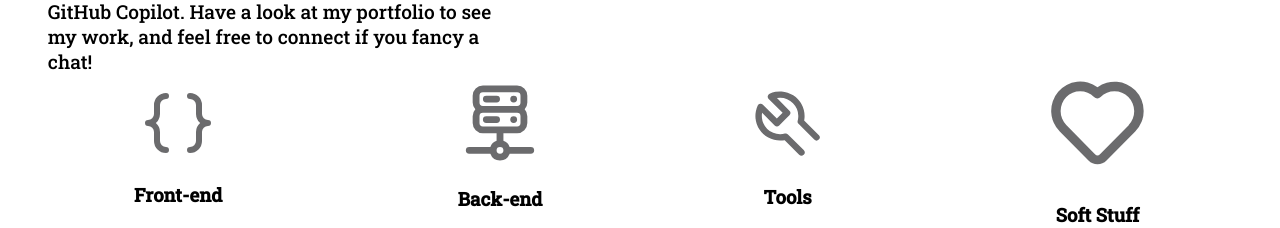
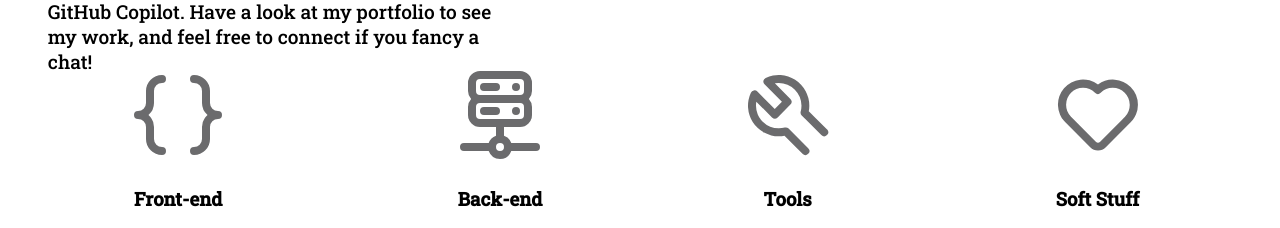
Before and after one commit to ajustinpatterson/Portfolio_Site_2021, a React (Vite) app: page / in a window 1280 px wide. Shown: the part 644-872 px from the top of the page. Built offline with nearby package versions, Linux system fonts and the light colour scheme.

Commit message:
fix(frontpage): realign skill img class

```diff
--- a/src/containers/FrontPage/FrontPage.scss
+++ b/src/containers/FrontPage/FrontPage.scss
@@ -47,9 +47,6 @@
     justify-content: center;
     flex-direction: row;
     margin: 0 auto;
-    img {
-      max-width: 6rem;
-    }
     #main-skill {
       max-width: 20%;
       margin: auto auto;
@@ -74,6 +71,9 @@
         text-align: left;
       }
     }
+  }
+  .skill-img {
+    max-width: 6rem;
   }
 }
 
--- a/src/containers/FrontPage/FrontPage.tsx
+++ b/src/containers/FrontPage/FrontPage.tsx
@@ -42,7 +42,7 @@ const FrontPage = () => {
             id="unicoder"
             src={brackets}
             alt="unicoder"
-            style={{ maxWidth: '30%' }}
+            className="skill-img"
           />
           <h3>Front-end</h3>
           <ul id="specific-skills">
@@ -58,7 +58,7 @@ const FrontPage = () => {
             id="back-end"
             src={backend}
             alt="back-end"
-            style={{ maxWidth: '40%' }}
+            className="skill-img"
           />
           <h3>Back-end</h3>
           <ul id="specific-skills">
@@ -70,7 +70,7 @@ const FrontPage = () => {
           </ul>
         </div>
         <div id="main-skill-tools">
-          <img id="tools" src={tools} alt="tools" style={{ maxWidth: '45%' }} />
+          <img id="tools" src={tools} alt="tools" className="skill-img" />
           <h3>Tools</h3>
           <ul id="specific-skills">
             <li>Git</li>
@@ -81,7 +81,7 @@ const FrontPage = () => {
           </ul>
         </div>
         <div id="main-skill-care">
-          <img id="care" src={care} alt="care" style={{ maxWidth: '45%' }} />
+          <img id="care" src={care} alt="care" className="skill-img" />
           <h3>Soft Stuff</h3>
           <ul id="specific-skills">
             <li>Agile methodologies</li>
```
